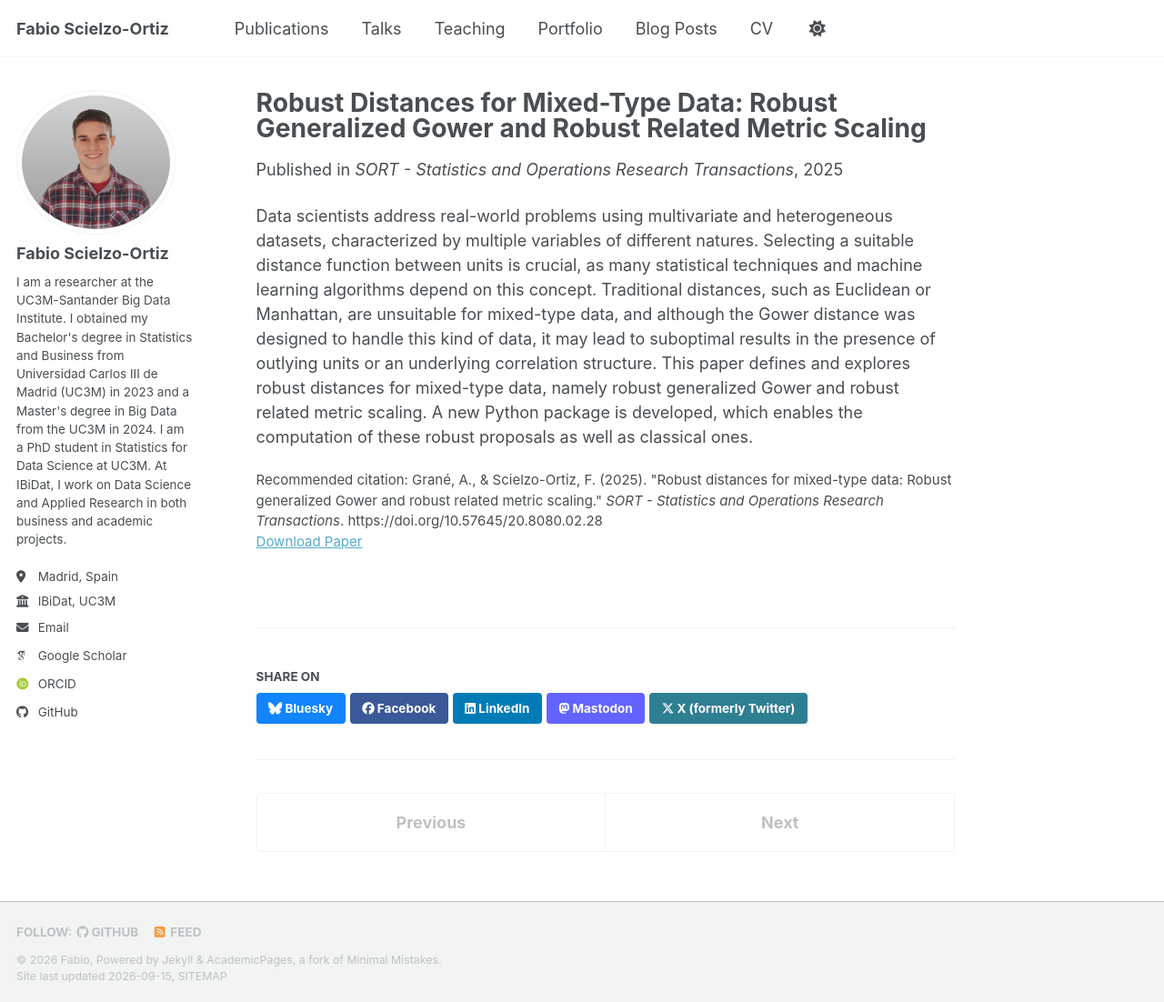
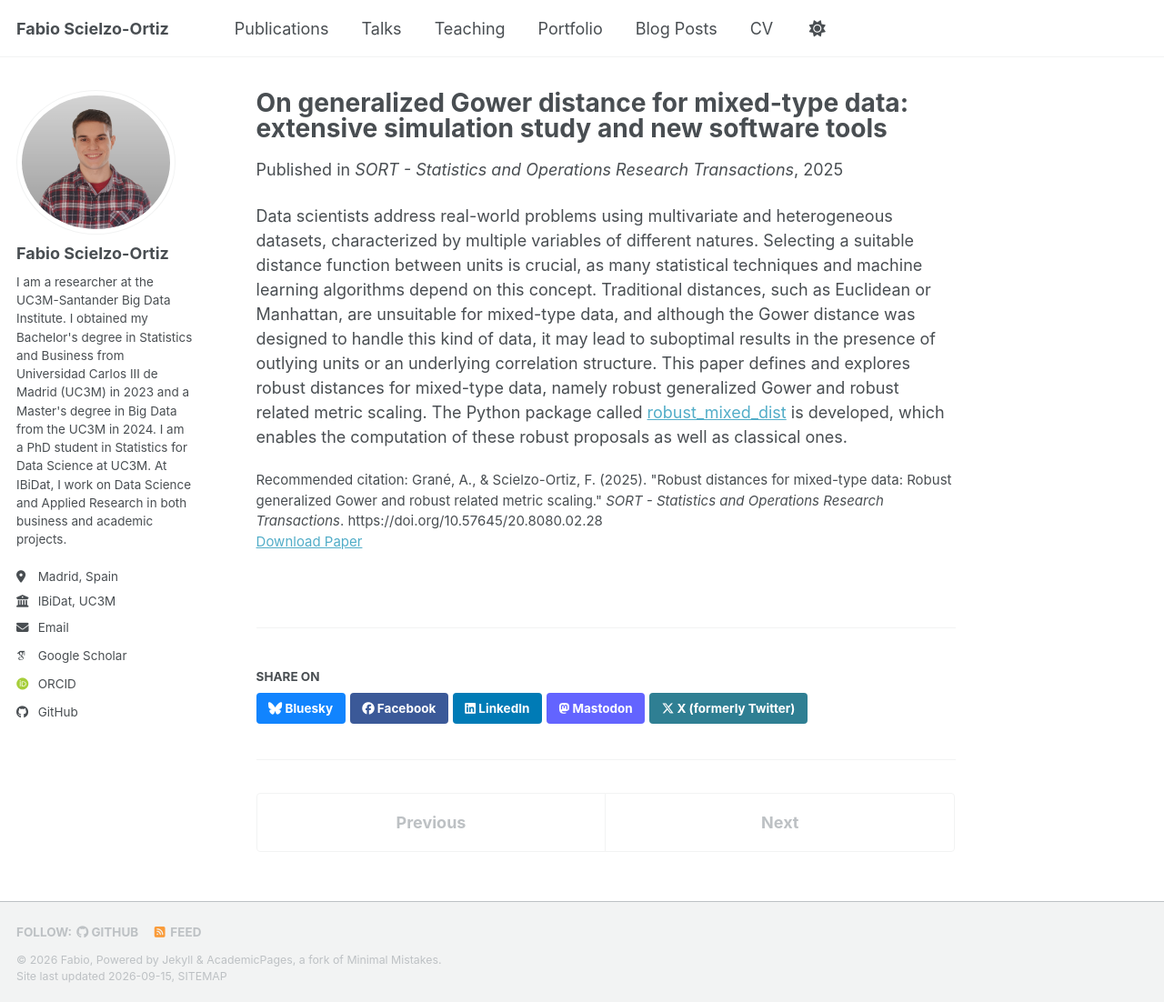
Before and after one commit to FabioScielzoOrtiz/fabioscielzoortiz.github.io, a Jekyll site: the page built from _publications/2025-12-01-robust-distances-mixed-type-data.md, in a window 1280 px wide and 1102 px high. Shown: the whole window at 91% size. Built offline with Jekyll 4.4.1, drawn with Linux system fonts in a browser that asks for light colours; some web fonts are replaced; a script bundle is joined from its source files by our own code; library files that are not in the unit come from our copies.

Commit message:
Update titles and descriptions for publications on robust distances and clustering for mixed-type data

```diff
--- a/_publications/2025-12-01-robust-distances-mixed-type-data.md
+++ b/_publications/2025-12-01-robust-distances-mixed-type-data.md
@@ -1,5 +1,5 @@
 ---
-title: "Robust Distances for Mixed-Type Data: Robust Generalized Gower and Robust Related Metric Scaling"
+title: "On generalized Gower distance for mixed-type data: extensive simulation study and new software tools"
 collection: publications
 category: manuscripts
 permalink: /publication/2025-12-01-robust-distances-mixed-type-data
@@ -11,4 +11,5 @@ paperurl: 'https://doi.org/10.57645/20.8080.02.28'
 bibtexurl:
 citation: 'Grané, A., &amp; Scielzo-Ortiz, F. (2025). &quot;Robust distances for mixed-type data: Robust generalized Gower and robust related metric scaling.&quot; <i>SORT - Statistics and Operations Research Transactions</i>. https://doi.org/10.57645/20.8080.02.28'
 ---
-Data scientists address real-world problems using multivariate and heterogeneous datasets, characterized by multiple variables of different natures. Selecting a suitable distance function between units is crucial, as many statistical techniques and machine learning algorithms depend on this concept. Traditional distances, such as Euclidean or Manhattan, are unsuitable for mixed-type data, and although the Gower distance was designed to handle this kind of data, it may lead to suboptimal results in the presence of outlying units or an underlying correlation structure. This paper defines and explores robust distances for mixed-type data, namely robust generalized Gower and robust related metric scaling. A new Python package is developed, which enables the computation of these robust proposals as well as classical ones.
+
+Data scientists address real-world problems using multivariate and heterogeneous datasets, characterized by multiple variables of different natures. Selecting a suitable distance function between units is crucial, as many statistical techniques and machine learning algorithms depend on this concept. Traditional distances, such as Euclidean or Manhattan, are unsuitable for mixed-type data, and although the Gower distance was designed to handle this kind of data, it may lead to suboptimal results in the presence of outlying units or an underlying correlation structure. This paper defines and explores robust distances for mixed-type data, namely robust generalized Gower and robust related metric scaling. The Python package called [robust_mixed_dist](https://pypi.org/project/robust-mixed-dist/) is developed, which enables the computation of these robust proposals as well as classical ones.
```
Also changed, not shown: _publications/2026-06-26-robust-clustering-mixed-type-data.md (+2 -1 lines).
